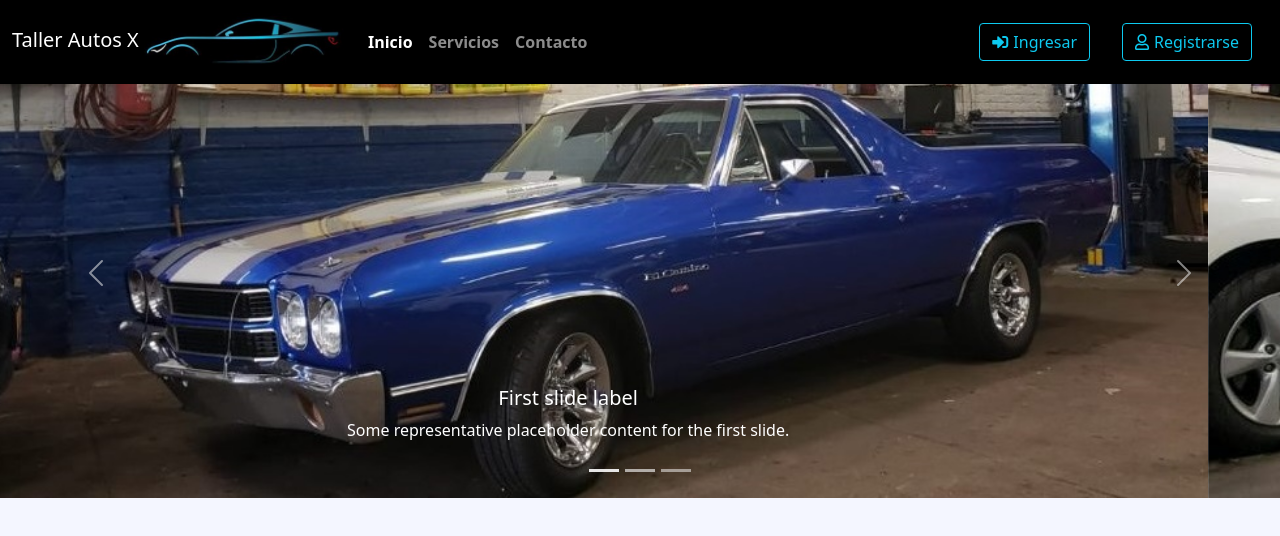
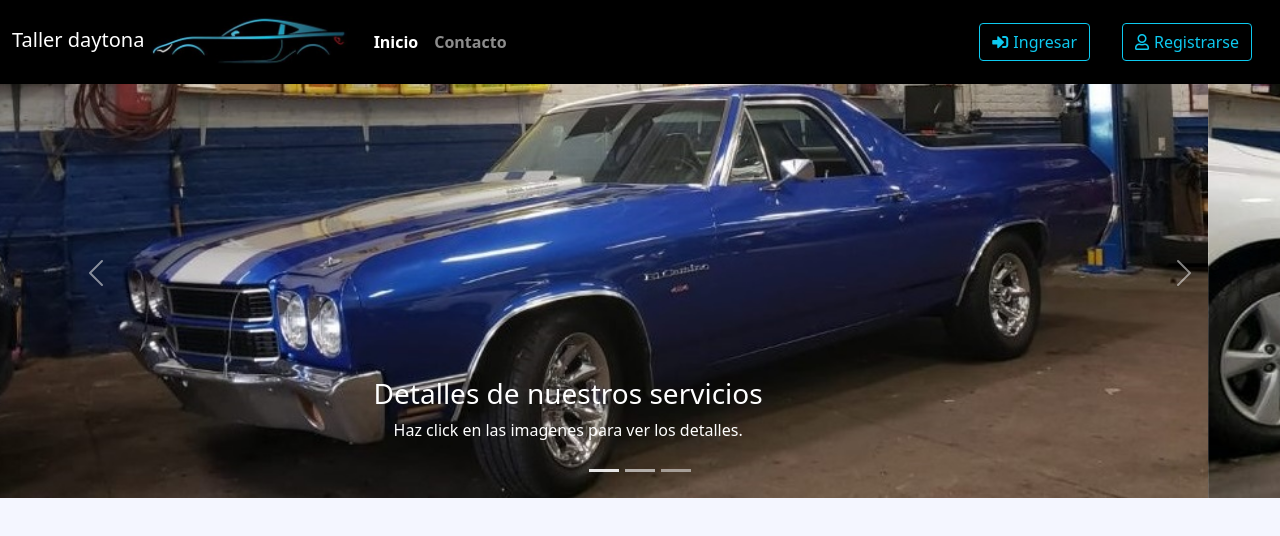
Before and after one commit to AlbaniaMusabeli/proyecto_caso3, a plain HTML site: page index.html in a window 1280 px wide. Drawn offline with nearby package versions, Linux system fonts and the light colour scheme.

Commit message:
Se modifico la pagina principal, login y detalles
En index.html,login y detalles Se elimino del navbar con link servicios
y se cambio el titulo

```diff
--- a/index.html
+++ b/index.html
@@ -21,7 +21,7 @@
   <header>
     <nav class="navbar fixed-top navbar-expand-lg navbar-dark bg-dark">
       <div class="container-fluid">
-        <a class="navbar-brand" href="#">Taller Autos X
+        <a class="navbar-brand" href="#"><span >Taller daytona</span>
           <img src="img/logo.jpg" class="logo-navbar img-fluid">
         </a>
         <button class="navbar-toggler" type="button" data-bs-toggle="collapse" data-bs-target="#navbarText" aria-controls="navbarText" aria-expanded="false" aria-label="Toggle navigation">
@@ -32,9 +32,7 @@
             <li class="nav-item">
               <a class="nav-link active" aria-current="page" href="index.html">Inicio</a>
             </li>
-            <li class="nav-item">
-              <a class="nav-link" href="#">Servicios</a>
-            </li>
+
             <li class="nav-item">
               <a class="nav-link" href="contacto.html">Contacto</a>
             </li>
@@ -59,22 +57,22 @@
         <div class="carousel-item active">
           <a href="detalle_trabajo/detalle_1.html"><img src="img/auto1_carrusel.jpeg" class="d-block w-100" alt="..."></a>
           <div class="carousel-caption d-none d-md-block">
-            <h5>First slide label</h5>
-            <p>Some representative placeholder content for the first slide.</p>
+            <h3>Detalles de nuestros servicios</h3>
+            <p>Haz click en las imagenes para ver los detalles.</p>
           </div>
         </div>
         <div class="carousel-item">
           <a href="detalle_trabajo/detalle_2.html"><img src="img/auto2_carrusel.jpg" class="d-block w-100" alt="..."></a>
           <div class="carousel-caption d-none d-md-block">
-            <h5>Second slide label</h5>
-            <p>Some representative placeholder content for the second slide.</p>
+            <h3>Detalles de nuestros servicios</h3>
+            <p>Haz click en las imagenes para ver los detalles.</p>
           </div>
         </div>
         <div class="carousel-item">
           <a href="detalle_trabajo/detalle_3.html"><img src="img/auto3_carrusel.jpg" class="d-block w-100" alt="..."></a>
           <div class="carousel-caption d-none d-md-block">
-            <h5>Third slide label</h5>
-            <p>Some representative placeholder content for the third slide.</p>
+            <h3>Detalles de nuestros servicios</h3>
+            <p>Haz click en las imagenes para ver los detalles.</p>
           </div>
         </div>
       </div>
```
Also changed, not shown: detalle_trabajo/detalle_1.html (+1 -3 lines), detalle_trabajo/detalle_2.html (+1 -3 lines), detalle_trabajo/detalle_3.html (+1 -3 lines), login.html (+3 -5 lines).
